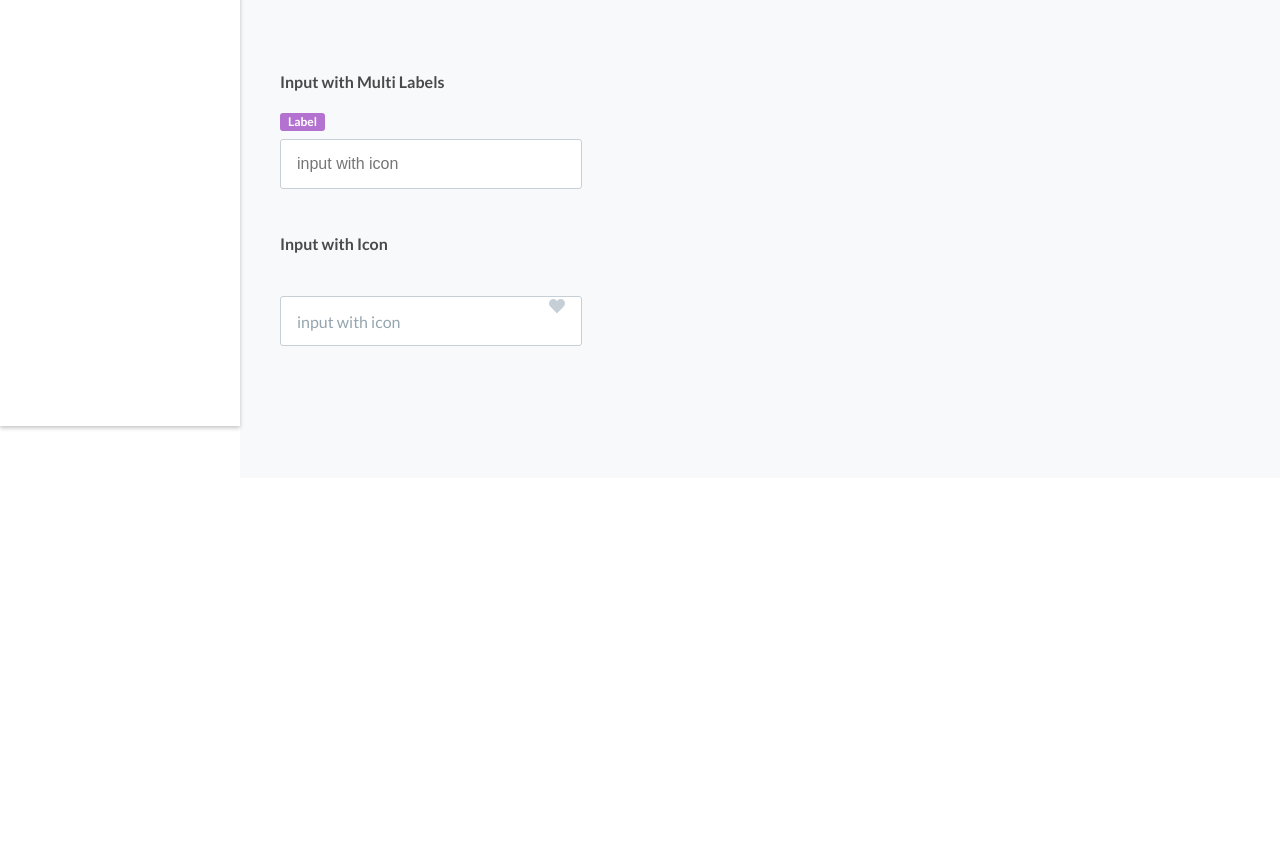
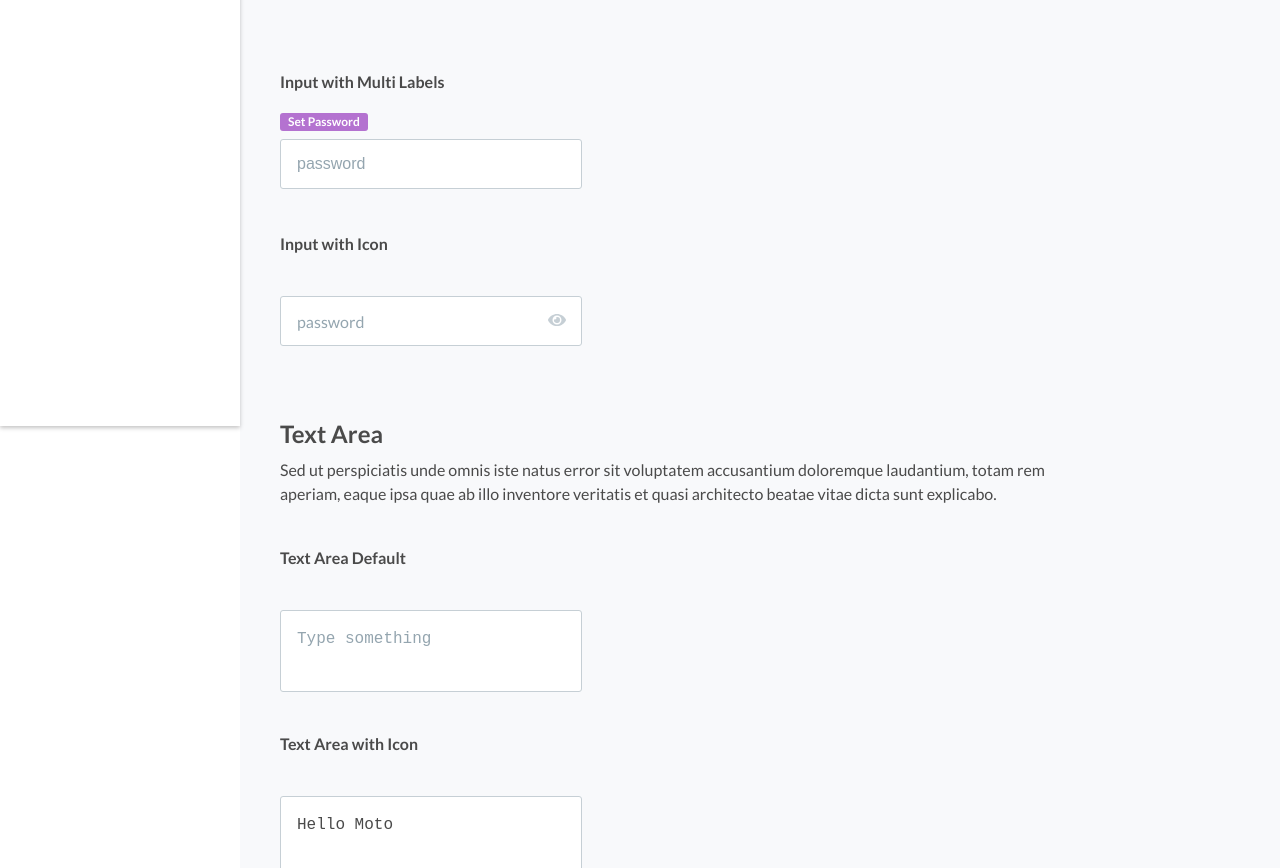
Before and after one commit to banutaban/vynl-react-lib, a React (Create React App) app: page /input in a window 1280 px wide. Shown: the part 374-1242 px from the top of the page. Before the commit the page ends 852 px from the top, so only its background shows below. Built offline with nearby package versions, Linux system fonts and the light colour scheme.

Commit message:
Text field added, Icon Button bug fix, Label bug fix

```diff
--- a/src/components/AmberButton/AmberButton.css
+++ b/src/components/AmberButton/AmberButton.css
@@ -187,29 +187,27 @@
 .amber-button.onlyicon {
   background: transparent;
   box-shadow: none;
-  min-width: 56px;
-  max-width: 56px;
+  color: var(--ui-06);
+}
+
+.amber-button.onlyicon .iconwrapperl {
+  width: 56px;
   height: 56px;
   border-radius: 28px;
   display: inline-flex;
   align-items: center;
   justify-content: center;
-  color: var(--ui-06);
 }
 
-.amber-button.onlyicon .iconwrapperl {
-  width: 100%;
-  height: 100%;
-}
-
-.amber-button.onlyicon:hover {
+.amber-button.onlyicon .iconwrapperl:hover {
   background: #f0e3f6;
   color: var(--brand-100);
 }
 
-.amber-button.onlyicon:active,
-.amber-button.onlyicon:focus {
+.amber-button.onlyicon .iconwrapperl:active,
+.amber-button.onlyicon .iconwrapperl:focus {
   background: #e1c7ec;
+  color: var(--brand-100);
 }
 
 .amber-button.onlyicon:disabled {
--- a/src/components/AmberInput/AmberInput.css
+++ b/src/components/AmberInput/AmberInput.css
@@ -21,6 +21,14 @@
   transition: all linear 200ms;
 }
 
+
+.amber-input-wrapper .amber-input input::placeholder {
+  font-size: 16px;
+  font-weight: normal;
+  line-height: 24px;
+  color: var(--text-02);
+}
+
 .amber-input-wrapper .amber-label.placeholder {
   color: var(--text-02);
   background: transparent;
@@ -31,6 +39,7 @@
   left: 16px;
   transform: translateY(-50%);
 }
+
 
 .amber-input {
   width: 100%;
@@ -76,3 +85,8 @@
 .amber-input .icon-wrapper .amber-button.onlyicon:focus {
   background: transparent;
 }
+
+.amber-input .icon-wrapper .amber-button.onlyicon:active,
+.amber-input .icon-wrapper .amber-button.onlyicon:focus {
+  color: var(--brand-100);
+}
--- a/src/components/AmberLabel/AmberLabel.js
+++ b/src/components/AmberLabel/AmberLabel.js
@@ -4,7 +4,6 @@ import React from 'react';
 export const AmberLabel = ({ children, className }) => {
   return (
     <div className={'amber-label ' + className}>
-      <label />
       {children}
     </div>
   );
--- /dev/null
+++ b/src/components/AmberTextArea/AmberTextArea.css
@@ -0,0 +1,38 @@
+.amber-text-area {
+  width: 100%;
+  min-width: 248px;
+  max-width: 300px;
+  height: auto;
+  border-radius: 3px;
+  border: 1px solid var(--ui-06);
+  background: #fff;
+  position: relative;
+}
+
+.amber-text-area textarea {
+    width: 100%;
+    height: 100%;
+    border: 0;
+    outline: 0;
+    background: transparent;
+    position: relative;
+    padding: 16px;
+    box-sizing: border-box;
+    display: block;
+    resize: none;
+    font-size: 16px;
+    font-weight: normal;
+    line-height: 24px;
+    color: var(--text-01);
+}
+
+.amber-text-area textarea::placeholder {
+    font-size: 16px;
+    font-weight: normal;
+    line-height: 24px;
+    color: var(--text-02);
+  }
+
+  .amber-text-area.focus {
+    border: 1px solid var(--brand-100);
+  }
--- /dev/null
+++ b/src/components/AmberTextArea/AmberTextArea.js
@@ -0,0 +1,54 @@
+import './AmberTextArea.css';
+import React, { Component } from 'react';
+import { AmberLabel } from '../AmberLabel/AmberLabel';
+
+export class AmberTextArea extends Component {
+    constructor() {
+      super();
+      this.state = { focus: false, value: '' };
+    }
+
+    handleFocus() {
+      this.setState({ focus: true });
+    }
+    handleBlur() {
+      this.setState({ focus: false });
+    }
+
+    handleOnChange(text) {
+      this.setState({ value: text });
+    }
+
+    render() {
+      const {
+        children,
+        placeholder,
+        onFocus,
+        onBlur,
+        onChange,
+        ...props
+      } = this.props;
+
+      return (
+        <div className={this.state.focus ? 'amber-text-area focus' : 'amber-text-area'}>
+          <textarea
+          placeholder= {placeholder}
+              onChange={e => {
+                onChange && onChange(e);
+                this.handleOnChange(e.target.value);
+              }}
+              onFocus={e => {
+                onFocus && onFocus(e);
+                this.handleFocus();
+              }}
+              onBlur={e => {
+                onBlur && onBlur(e);
+                this.handleBlur();
+              }} >
+              {children}
+            </textarea>
+
+          </div>
+      );
+    }
+}
--- a/src/components/FormField/FormField.css
+++ b/src/components/FormField/FormField.css
@@ -1,4 +1,5 @@
 .form-field {
-  height: 82px;
+  min-height: 82px;
+  height: auto;
   margin-bottom: 8px;
 }
--- a/src/pages/input.css
+++ b/src/pages/input.css
@@ -2,3 +2,9 @@
   margin-right: 24px;
   margin-bottom: 24px;
 }
+
+.inputpage .amber-button .onlyicon:hover,
+.inputpage .amber-button .onlyicon:active,
+.inputpage .amber-button .onlyicon:focus {
+  background: transparent;
+}
--- a/src/pages/input.js
+++ b/src/pages/input.js
@@ -3,19 +3,20 @@ import { AmberInput } from '../components/AmberInput/AmberInput';
 import { FormField } from '../components/FormField/FormField';
 import { AmberLabel } from '../components/AmberLabel/AmberLabel';
 import { AmberButton } from '../components/AmberButton/AmberButton';
+import { AmberTextArea } from '../components/AmberTextArea/AmberTextArea';
 import './input.css';
 
 /* ICONS */
 
 import { library } from '@fortawesome/fontawesome-svg-core';
 import { FontAwesomeIcon } from '@fortawesome/react-fontawesome';
-import { faHeart } from '@fortawesome/free-solid-svg-icons';
+import { faEye } from '@fortawesome/free-solid-svg-icons';
 
 /* Too add new icons from the Fontawesome solid free package, copy the name of the selected icon from the FA website and place the name
 with a coma afte the faHeart on the 11th line. Don't forget to place each added icon under the 16th line,
 as the same format at the 16th line. */
 
-library.add(faHeart);
+library.add(faEye);
 
 export const Input = () => {
   return (
@@ -45,8 +46,8 @@ export const Input = () => {
         <div className='headline-04-primary'>Input with Multi Labels</div>
 
         <FormField>
-          <AmberLabel>Label</AmberLabel>
-          <AmberInput type='text' placeholder='input with icon' autoFocus='' autoComplete='' name='email' />
+          <AmberLabel>Set Password</AmberLabel>
+          <AmberInput type='text' placeholder='password' autoFocus='' autoComplete='' name='email' />
         </FormField>
       </div>
 
@@ -54,15 +55,44 @@ export const Input = () => {
         <div className='headline-input'>Input with Icon</div>
 
         <FormField>
-          <AmberInput type='text' placeholder='input with icon' autoFocus='' autoComplete='' name='email'>
+          <AmberInput type='password' placeholder='password' autoFocus='' autoComplete='' name='email'>
           <AmberButton size='small' kind='onlyicon'>
-          <div className='iconwrapperl'>
-            <FontAwesomeIcon icon='heart' />
+          <div className='iconwrappers'>
+            <FontAwesomeIcon icon='eye' />
           </div>
           </AmberButton>
           </AmberInput>
         </FormField>
       </div>
+
+      <div className='page-intro'>
+        <div className='headline-02'>Text Area</div>
+
+        <div className='paragraph'>
+          Sed ut perspiciatis unde omnis iste natus error sit voluptatem accusantium doloremque laudantium, totam rem
+          aperiam, eaque ipsa quae ab illo inventore veritatis et quasi architecto beatae vitae dicta sunt explicabo.
+        </div>
+      </div>
+
+      <div className='page-section'>
+        <div className='headline-input'>Text Area Default</div>
+
+        <FormField>
+          <AmberTextArea type='text' placeholder='Type something' autoFocus='' />
+        </FormField>
+
+      </div>
+
+      <div className='page-section'>
+        <div className='headline-input'>Text Area with Icon</div>
+
+        <FormField>
+          <AmberTextArea type='text' placeholder='Type something' autoFocus='' >
+          Hello Moto
+          </AmberTextArea>
+        </FormField>
+      </div>
+
     </div>
   );
 };
```
Also changed, not shown: src/pages/button.css (line endings or trailing spaces).
